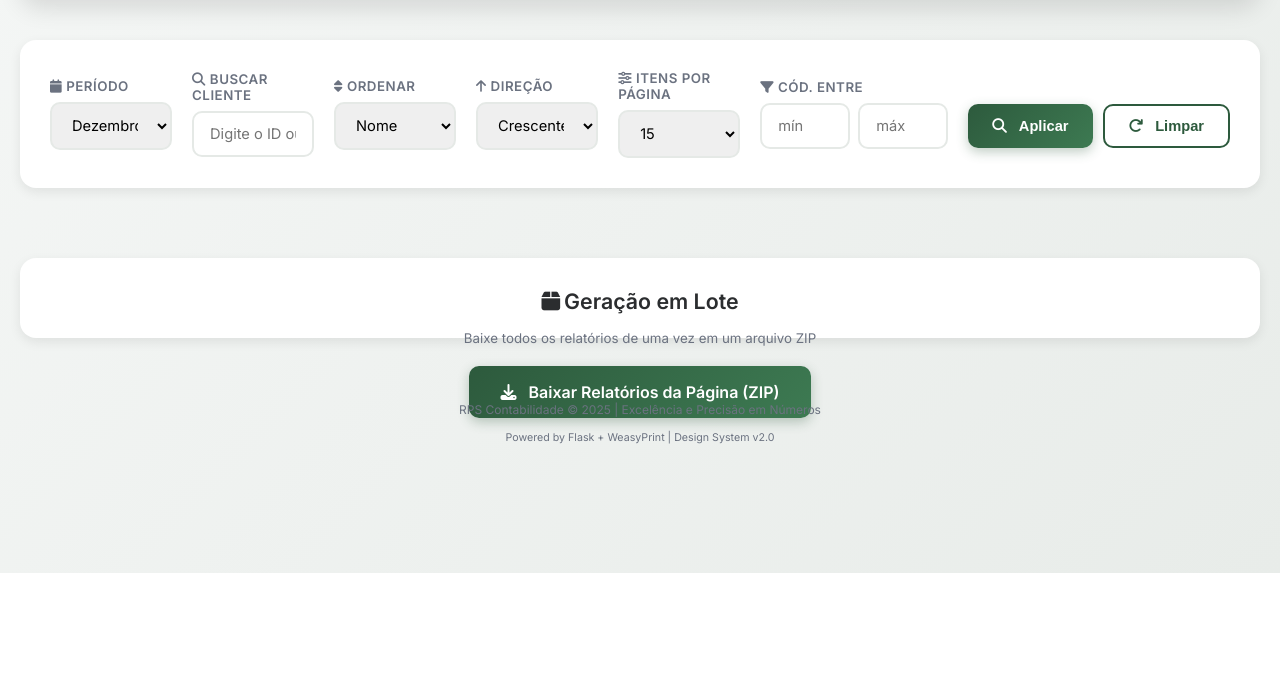
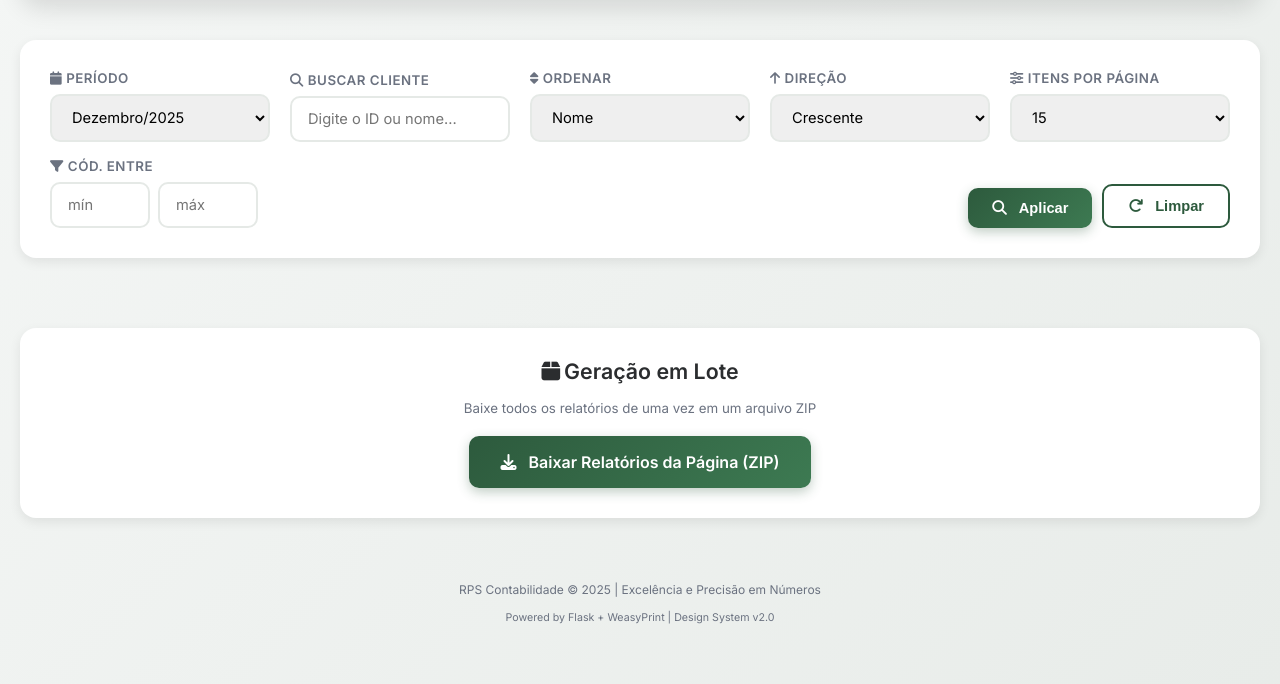
Before and after one commit to EnzzoHosaki/report-generator, a Flask app: page / in a window 1280 px wide. Shown: the part 227-911 px from the top of the page. Before the commit the page ends 800 px from the top, so only its background shows below. Run offline with Flask 3, Linux system fonts and the light colour scheme; some libraries are stand-ins or nearby versions.

Commit message:
Melhora filtros do dashboard e título do relatório

```diff
--- a/templates/dashboard.html
+++ b/templates/dashboard.html
@@ -105,12 +105,14 @@
       margin-bottom: 30px;
       box-shadow: var(--shadow);
       display: flex;
-      gap: 20px;
-      align-items: center;
+      flex-wrap: wrap;
+      gap: 16px 20px;
+      align-items: flex-end;
     }
 
     .filter-group {
-      flex: 1;
+      flex: 1 1 220px;
+      min-width: 220px;
     }
 
     .filter-group label {
@@ -121,6 +123,7 @@
       margin-bottom: 8px;
       text-transform: uppercase;
       letter-spacing: 0.5px;
+      white-space: nowrap;
     }
 
     .filter-group select,
@@ -139,6 +142,22 @@
       outline: none;
       border-color: var(--rps-primary);
       box-shadow: 0 0 0 3px rgba(45, 90, 61, 0.1);
+    }
+
+    .inline-inputs {
+      display: flex;
+      gap: 8px;
+    }
+
+    .inline-inputs input {
+      width: 100px;
+    }
+
+    .filter-actions {
+      flex: 0 0 auto;
+      display: flex;
+      gap: 10px;
+      align-items: flex-end;
     }
 
     .btn {
@@ -328,7 +347,7 @@
     /* Ações em Lote */
     .batch-actions {
       background: white;
-      height: 10vh;
+      height: 100%;
       padding: 30px;
       border-radius: 16px;
       box-shadow: var(--shadow);
@@ -487,33 +506,33 @@
       <div class="filter-group">
         <label><i class="fas fa-sort icon"></i>Ordenar</label>
         <select name="sort" id="sortSelect">
-          <option value="nome" {% if sort == 'nome' %}selected{% endif %}>Nome</option>
-          <option value="codigo" {% if sort == 'codigo' %}selected{% endif %}>Código</option>
+          <option value="nome" {% if sort=='nome' %}selected{% endif %}>Nome</option>
+          <option value="codigo" {% if sort=='codigo' %}selected{% endif %}>Código</option>
         </select>
       </div>
       <div class="filter-group">
         <label><i class="fas fa-arrow-up icon"></i>Direção</label>
         <select name="dir" id="dirSelect">
-          <option value="asc" {% if direction == 'asc' %}selected{% endif %}>Crescente</option>
-          <option value="desc" {% if direction == 'desc' %}selected{% endif %}>Decrescente</option>
+          <option value="asc" {% if direction=='asc' %}selected{% endif %}>Crescente</option>
+          <option value="desc" {% if direction=='desc' %}selected{% endif %}>Decrescente</option>
         </select>
       </div>
       <div class="filter-group">
         <label><i class="fas fa-sliders-h icon"></i>Itens por página</label>
         <select name="per_page" id="perPageSelect">
           {% for n in [15, 30, 50] %}
-          <option value="{{ n }}" {% if items_per_page == n %}selected{% endif %}>{{ n }}</option>
+          <option value="{{ n }}" {% if items_per_page==n %}selected{% endif %}>{{ n }}</option>
           {% endfor %}
         </select>
       </div>
       <div class="filter-group">
         <label><i class="fas fa-filter icon"></i>Cód. entre</label>
-        <div style="display: flex; gap: 8px;">
-          <input type="number" name="min_id" id="minId" value="{{ min_id or '' }}" placeholder="mín" style="width: 90px;">
-          <input type="number" name="max_id" id="maxId" value="{{ max_id or '' }}" placeholder="máx" style="width: 90px;">
+        <div class="inline-inputs">
+          <input type="number" name="min_id" id="minId" value="{{ min_id or '' }}" placeholder="mín">
+          <input type="number" name="max_id" id="maxId" value="{{ max_id or '' }}" placeholder="máx">
         </div>
       </div>
-      <div class="filter-group" style="flex: 0 0 auto; margin-top: 24px; display: flex; gap: 10px;">
+      <div class="filter-group filter-actions">
         <button class="btn btn-primary" type="submit"><i class="fas fa-search icon"></i>Aplicar</button>
         <button class="btn btn-secondary" type="button" onclick="resetFilters()"><i class="fas fa-redo icon"></i>Limpar</button>
       </div>
@@ -526,7 +545,7 @@
         <div class="client-header">
           <div class="client-icon"><i class="fas fa-building"></i></div>
           <div class="client-info">
-            <h3 class="client-name" data-full-name="{{ empresa.nome }}" title="{{ empresa.nome }}">{{ empresa.nome }}</h3>
+            <h3 class="client-name" data-full-name="{{ empresa.fantaisa or empresa.nome }}" title="{{ empresa.fantaisa or empresa.nome }}">{{ empresa.fantaisa or empresa.nome }}</h3>
             <p>ID: {{ empresa.codigo }} • Status: Ativo ✓</p>
           </div>
         </div>
@@ -571,10 +590,9 @@
         <span style="margin-left: 16px; color: var(--text-secondary);">{{ total_empresas }} empresas</span>
       </div>
 
-      {% if current_page < total_pages %}
-      <a href="#" data-page="{{ current_page + 1 }}" class="pagination-link" title="Próxima página"><i class="fas fa-chevron-right"></i></a>
-      <a href="#" data-page="{{ total_pages }}" class="pagination-link" title="Última página"><i class="fas fa-step-forward"></i></a>
-      {% endif %}
+      {% if current_page < total_pages %} <a href="#" data-page="{{ current_page + 1 }}" class="pagination-link" title="Próxima página"><i class="fas fa-chevron-right"></i></a>
+        <a href="#" data-page="{{ total_pages }}" class="pagination-link" title="Última página"><i class="fas fa-step-forward"></i></a>
+        {% endif %}
     </div>
     {% endif %}
 
--- a/templates/relatorio_full.html
+++ b/templates/relatorio_full.html
@@ -27,7 +27,7 @@
     <div style="margin-bottom: 30px; text-align: center;">
       <img src="{{ url_for('serve_img', filename='logo.png') }}" alt="RPS Logo" style="max-width: 250px; max-height: 140px; width: auto; height: auto; object-fit: contain;">
     </div>
-    <h1 class="cover-title">Relatório Gerencial</h1>
+    <h1 class="cover-title">Relatório Financeiro</h1>
     <div class="cover-subtitle">Performance Financeira · Controladoria Estratégica</div>
     <div class="cover-client-box">
       <div class="cover-client-name">{{ dados.cliente_nome }}</div>
```
Also changed, not shown: main.py (+0 -14 lines).
